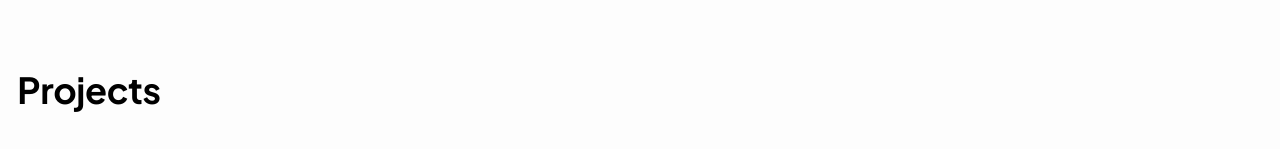
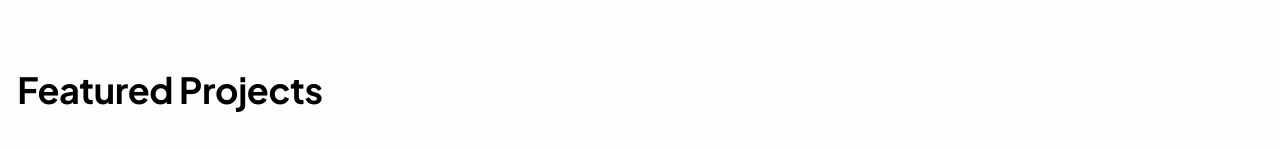
Before and after one commit to nidhitalastha/Portfolio, a Next.js app: page / in a window 1280 px wide. Shown: the part 3949-4098 px from the top of the page. Built offline with nearby package versions, Linux system fonts and the light colour scheme.

Commit message:
updates projects

```diff
--- a/src/app/page.tsx
+++ b/src/app/page.tsx
@@ -13,7 +13,7 @@ export default function Home() {
       <Experience />
       <section id="projects" className="min-h-screen flex items-center justify-center bg-card">
         <div className="container mx-auto px-4 py-16">
-          <h2 className="text-4xl font-bold font-sans mb-8">Projects</h2>
+          <h2 className="text-4xl font-bold font-sans mb-8">Featured Projects</h2>
           <p className="text-lg text-muted-foreground">
             Projects section content coming soon...
           </p>
```
